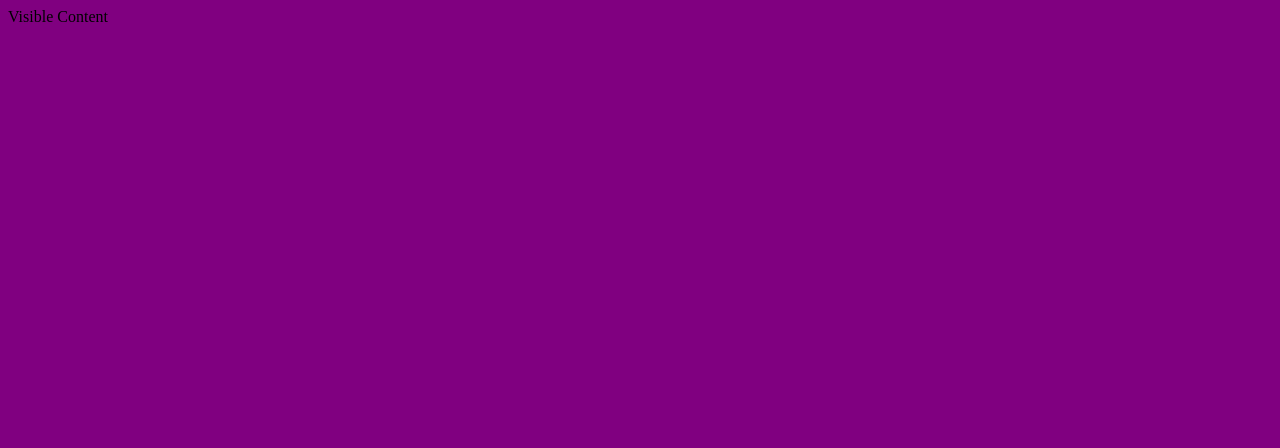
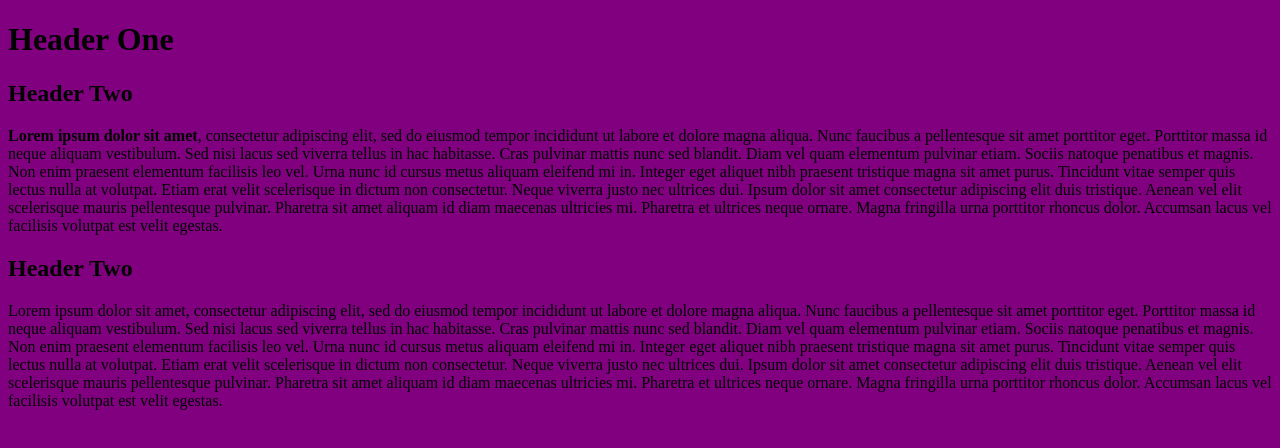
Before and after one commit to abounsavath/ashpbgraphics, a plain HTML site: page index.html in a window 1280 px wide. Drawn offline with Linux system fonts and the light colour scheme.

Commit message:
Update index.html

```diff
--- a/index.html
+++ b/index.html
@@ -8,11 +8,31 @@
         <meta name="keywords" content="10 keywords separated by ,">
         <meta name="author" content="Full Name">
 
+        <meta content="width=device-width, initial-scale=1" name="viewport">
+
+        <link href="../favicon.png" rel="shortcut icon">
         <link href="css/style.css" rel="stylesheet" type="text/css">
 
     </head>
 
     <body>
-    Visible Content
+
+        <!-- Start -->
+
+        <h1>Header One</h1>
+
+        <div>
+        <h2>Header Two</h2>
+        <p><strong><span>Lorem ipsum dolor sit amet</span></strong>, consectetur adipiscing elit, sed do eiusmod tempor incididunt ut labore et dolore magna aliqua. Nunc faucibus a pellentesque sit amet porttitor eget. Porttitor massa id neque aliquam vestibulum. Sed nisi lacus sed viverra tellus in hac habitasse. Cras pulvinar mattis nunc sed blandit. Diam vel quam elementum pulvinar etiam. Sociis natoque penatibus et magnis. Non enim praesent elementum facilisis leo vel. Urna nunc id cursus metus aliquam eleifend mi in. Integer eget aliquet nibh praesent tristique magna sit amet purus. Tincidunt vitae semper quis lectus nulla at volutpat. Etiam erat velit scelerisque in dictum non consectetur. Neque viverra justo nec ultrices dui. Ipsum dolor sit amet consectetur adipiscing elit duis tristique. Aenean vel elit scelerisque mauris pellentesque pulvinar. Pharetra sit amet aliquam id diam maecenas ultricies mi. Pharetra et ultrices neque ornare. Magna fringilla urna porttitor rhoncus dolor. Accumsan lacus vel facilisis volutpat est velit egestas.</p>
+        <!-- End -->
+
+        <!-- Start -->
+        <h2>Header Two</h2>
+        <p>Lorem ipsum dolor sit amet, consectetur adipiscing elit, sed do eiusmod tempor incididunt ut labore et dolore magna aliqua. Nunc faucibus a pellentesque sit amet porttitor eget. Porttitor massa id neque aliquam vestibulum. Sed nisi lacus sed viverra tellus in hac habitasse. Cras pulvinar mattis nunc sed blandit. Diam vel quam elementum pulvinar etiam. Sociis natoque penatibus et magnis. Non enim praesent elementum facilisis leo vel. Urna nunc id cursus metus aliquam eleifend mi in. Integer eget aliquet nibh praesent tristique magna sit amet purus. Tincidunt vitae semper quis lectus nulla at volutpat. Etiam erat velit scelerisque in dictum non consectetur. Neque viverra justo nec ultrices dui. Ipsum dolor sit amet consectetur adipiscing elit duis tristique. Aenean vel elit scelerisque mauris pellentesque pulvinar. Pharetra sit amet aliquam id diam maecenas ultricies mi. Pharetra et ultrices neque ornare. Magna fringilla urna porttitor rhoncus dolor. Accumsan lacus vel facilisis volutpat est velit egestas.</p>
+        </div>
+        <!-- End -->
+
     </body>
+
+
 </html>
```
